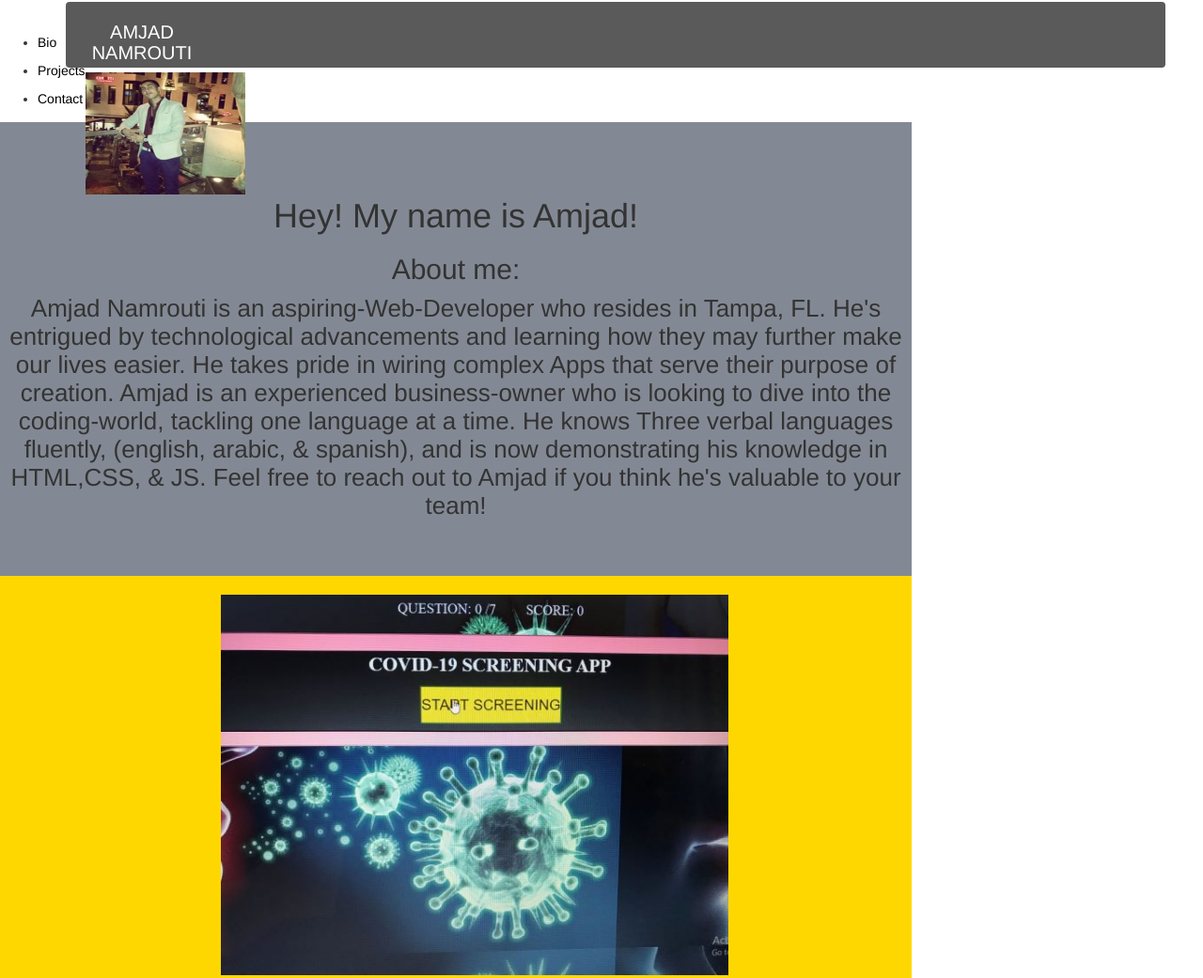
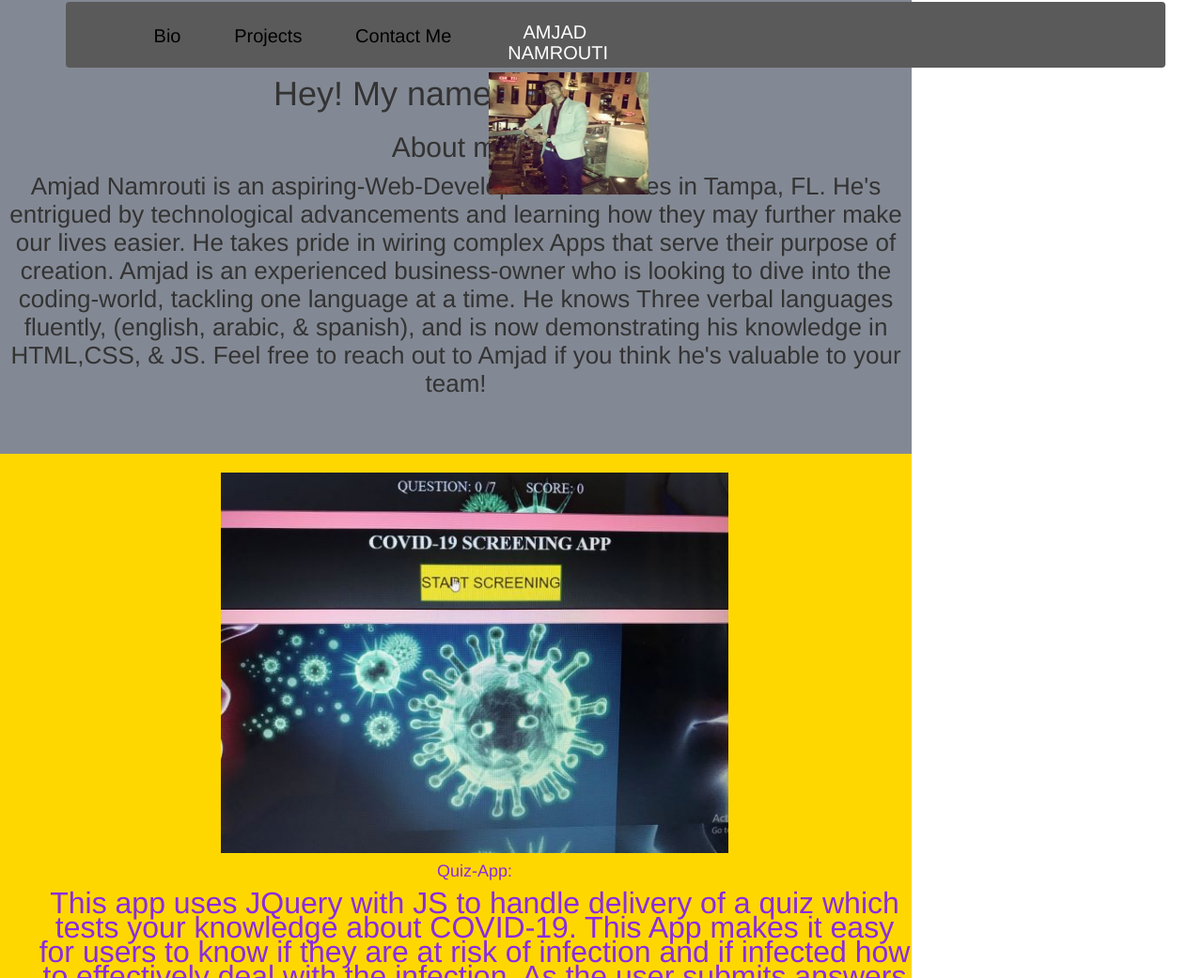
Before and after one commit to anamrouti/Portfolio, a plain HTML site: page index.html in a window 1280 px wide. Shown: the top 1041 px of the page at 94% size. Drawn offline with nearby package versions, Linux system fonts and the light colour scheme; files whose address does not match are found by name.

Commit message:
improvements

```diff
--- a/index.css
+++ b/index.css
@@ -11,12 +11,12 @@ body {
 
 .head{
     align-self:center;
-    align-content:center;
+    align-content:flex-end;
     font-weight:7;
     font-size:20px;
     text-align:center;
     margin-right:40px;
-    margin-left:10px;
+    margin-left:30px;
 }
 
 .profile{
@@ -29,8 +29,17 @@ body {
     position: fixed;
     width: 100%;
     background-color: #5a5a5a;
+    display:flex;
+    flex-direction:row;
 }
 
+.navLinks {
+    align-items: flex-end;
+    display:inline-block;
+    font-size:24px;
+    color:white;
+
+}
 .hamburger {
     color:white;
     margin-left: 10px;
@@ -57,19 +66,22 @@ body {
     margin: 0 auto;
 }
 
-.navbar .navLinks {
+.navbar .links {
     float: right;
     color: #838994;
     font-size: 16px;
     margin-top: 25px;
 }
 
-.navbar .links li {
+.navbar .navLinks li {
     display: inline-block;
     margin-left: 30px;
     color: white;
 }
 
+li {
+    list-style-type:none;
+}
 #projects {
     width:inherit;
     margin-top:50px;
--- a/index.html
+++ b/index.html
@@ -12,17 +12,18 @@
     </head>
     <body>
         <div class="container">
+
             <nav class="navbar">
-                <header class="profile">
-                    <h1 class="head">AMJAD NAMROUTI</h1>
-                    <img src="C:\Users\amjad\Documents\GitHub\Portfolio\images\portfolio_profileImg.jpg" class="profile" /></div>
-                </header>
                 <div class="hamburger">&#9776;</div>
                 <ul class="navLinks">
                     <li><a href="#bio">Bio</a></li>
                     <li><a href="#projects">Projects</a></li>
                     <li><a href="#contact-me">Contact Me</a></li>
                 </ul>
+                <header class="profile">
+                    <h1 class="head">AMJAD NAMROUTI</h1>
+                    <img src="C:\Users\amjad\Documents\GitHub\Portfolio\images\portfolio_profileImg.jpg" class="profile" /></div>
+                </header>
             </nav>
                 <main id="resume">
                     <section id="portfolio">
```
